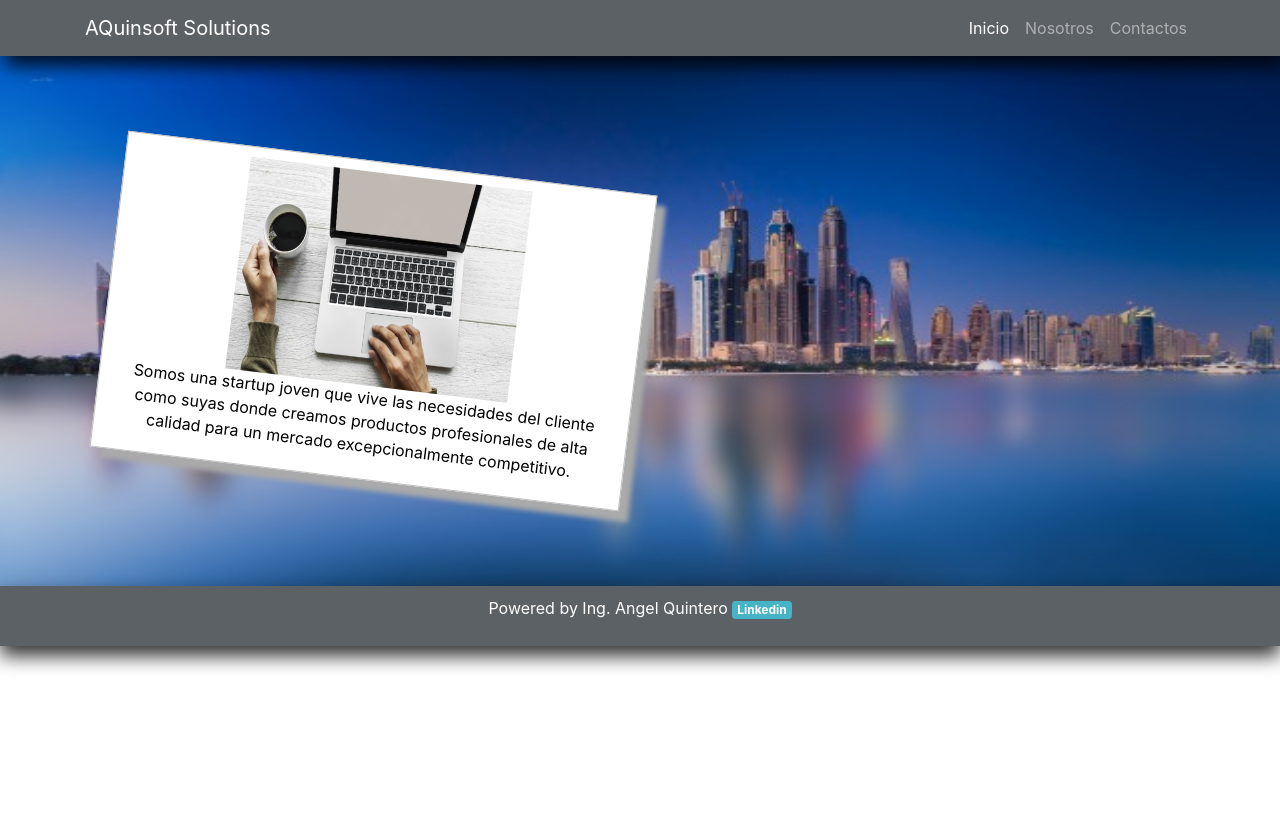
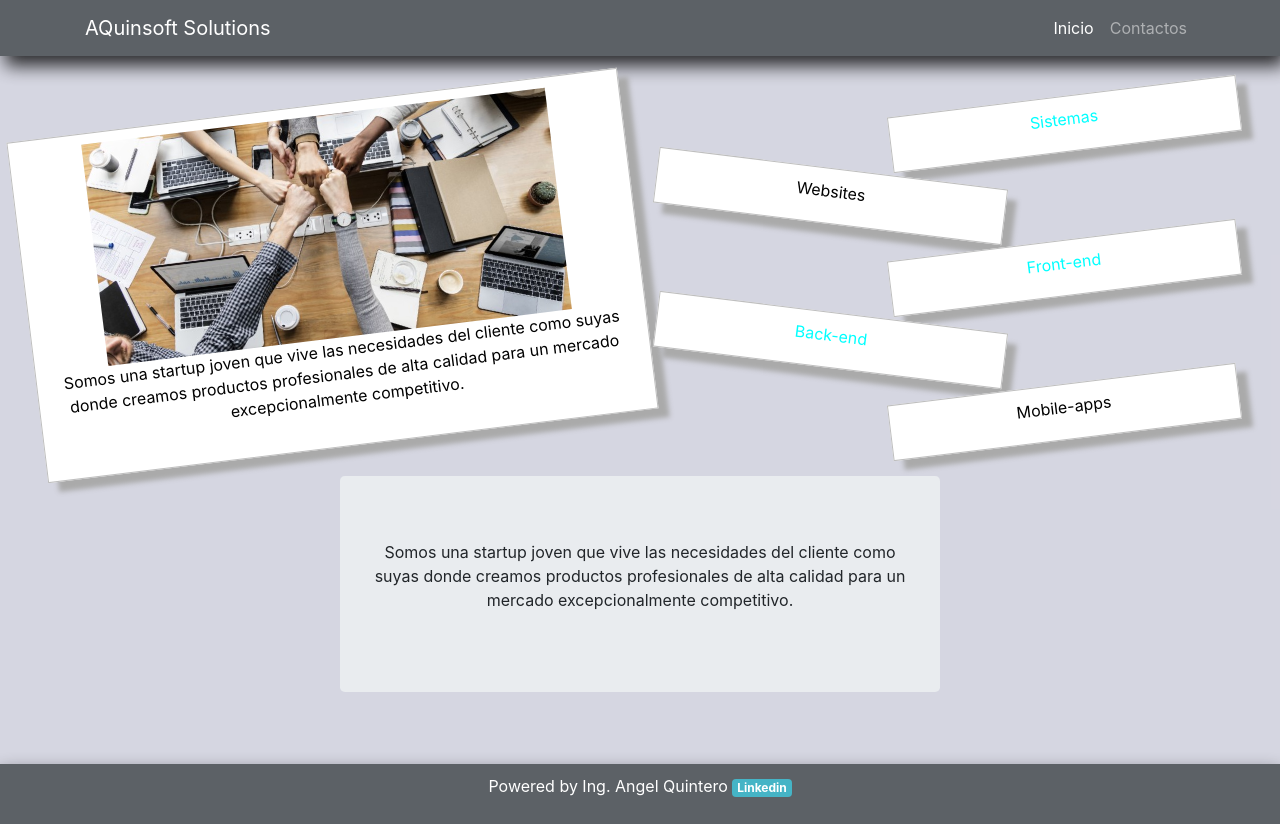
Before and after one commit to AngelQ87/aquinsoftweb, a React (Create React App) app: page / in a window 1280 px wide. Before the commit the page ends 800 px from the top, so only its background shows below. Built offline with nearby package versions, Linux system fonts and the light colour scheme.

Commit message:
incluido el navegador y el footer dentro del componente inicio

```diff
--- a/src/App.js
+++ b/src/App.js
@@ -16,9 +16,9 @@ class App extends Component {
 
     return (
       <div className="App">
-        <Navigationbar />
-        <Inicio/>
-        <Footer/>
+
+          <Inicio />
+
       </div>
     );
   }
--- a/src/components/Inicio.js
+++ b/src/components/Inicio.js
@@ -1,7 +1,8 @@
 import React, { Component } from 'react';
 import './inicio.css';
-
-import imagen from '../images/85.jpg';
+import Navigationbar from './Navigationbar';
+import Footer from './Footer';
+import imagen from '../images/44.jpg';
 
 
 class Inicio extends Component {
@@ -10,20 +11,55 @@ class Inicio extends Component {
 
 
     return (
-       <div className="container-fluid">
+      <div className="Container-fluid">
+
+        <Navigationbar/>
+
         <div className="row inicio">
-          <div className="col-md-1"></div>
-          <div className="col-md-5 polaroid rotate_right">
-            <img src={imagen} width="284" height="213"/>
+          <div className="col-md-6 polaroid rotate_left">
+            <img src={imagen} width="80%" height="80%" />
             <p>
               Somos una startup joven que vive las necesidades
               del cliente como suyas donde creamos productos
               profesionales de alta calidad para un mercado
               excepcionalmente competitivo.
             </p>
-            </div>
-          <div className="col-md-6"></div>
+          </div>
+          <div className="col-md-6">
+            <p className="cuadro polaroid rotate_left">
+              Sistemas
+            </p>
+            <p className="polaroid rotate_right">
+              Websites
+            </p>
+            <p className="cuadro polaroid rotate_left">
+              Front-end
+            </p>
+            <p className="cuadro polaroid rotate_right">
+              Back-end
+            </p>
+            <p className="polaroid rotate_left">
+              Mobile-apps
+            </p>
+          </div>
+
+        <div className="row jumbotron-row">
+        <div className="col-md-3"></div>
+        <div className="col-md-6">
+          <div className="jumbotron">
+        <p>
+              Somos una startup joven que vive las necesidades
+              del cliente como suyas donde creamos productos
+              profesionales de alta calidad para un mercado
+              excepcionalmente competitivo.
+        </p>
         </div>
+        </div>
+        <div className="col-md-3"></div>
+        </div>
+        </div>
+
+        <Footer/>
       </div>
 
 
--- a/src/components/Navigationbar.js
+++ b/src/components/Navigationbar.js
@@ -20,9 +20,6 @@ class Navigationbar extends Component {
                             <li className="nav-item active">
                                 <a className="nav-link" href="/">Inicio</a>
                             </li>
-                            <li class="nav-item">
-                                <a class="nav-link" href="#">Nosotros</a>
-                            </li>
                             <li className="nav-item">
                                 <a className="nav-link" href="#">Contactos</a>
                             </li>
--- a/src/components/inicio.css
+++ b/src/components/inicio.css
@@ -8,12 +8,11 @@
 
 .inicio{
     min-width: 100%;
-    height: 530px;
+    height: auto;
     align-items: center;
-    background-size: 100% 100%;
-    background-image: url("../images/15.jpg");
-    background-repeat: no-repeat;
-    ;
+    padding: 40px;
+    background:  rgba(48, 51, 107,.2);
+
   }
 
 .polaroid {
@@ -31,4 +30,22 @@
     -ms-transform: rotate(7deg); /* IE 9 */
     -webkit-transform: rotate(7deg); /* Safari */
     transform: rotate(7deg);
+    justify-content: center;
   }
+
+  .rotate_left {
+    float: right;
+    -ms-transform: rotate(7deg); /* IE 9 */
+    -webkit-transform: rotate(7deg); /* Safari */
+    transform: rotate(-7deg);
+    justify-content: center;
+  }
+
+
+.cuadro{
+  color: aqua;
+
+}
+ .jumbotron-row {
+  padding-top: 20px;
+ }
```
